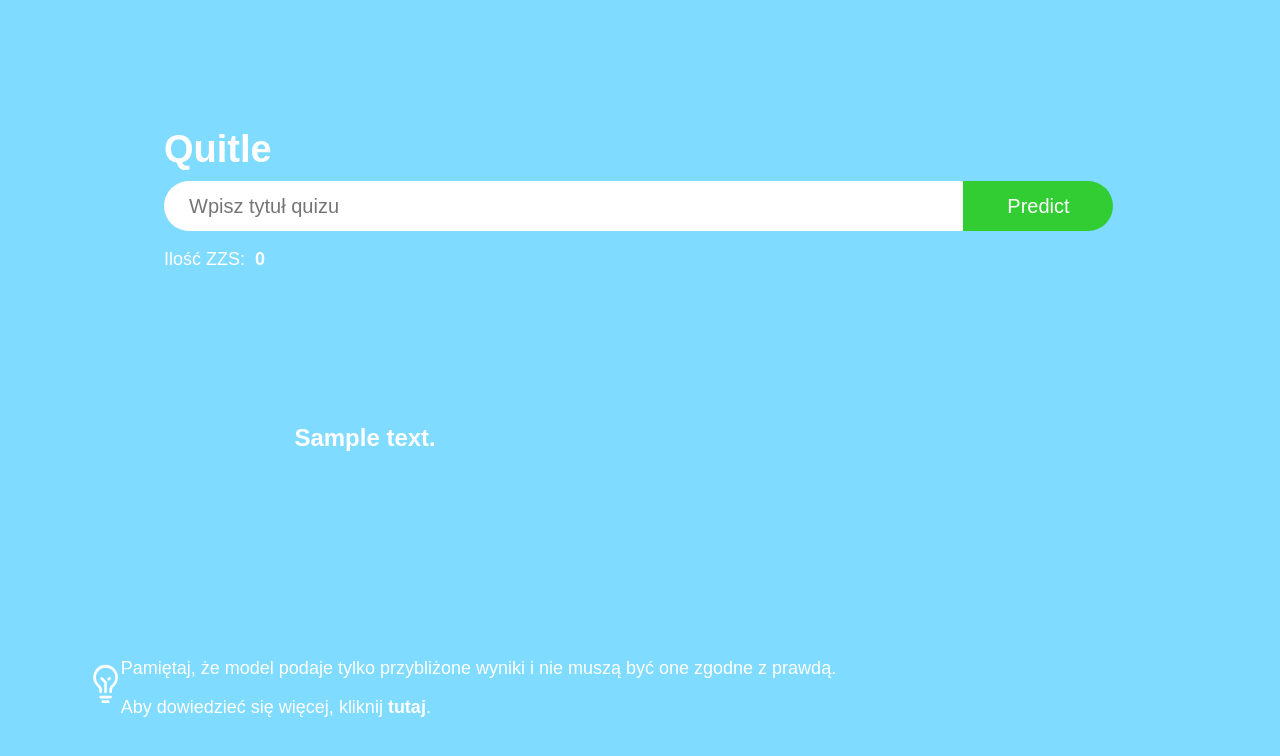
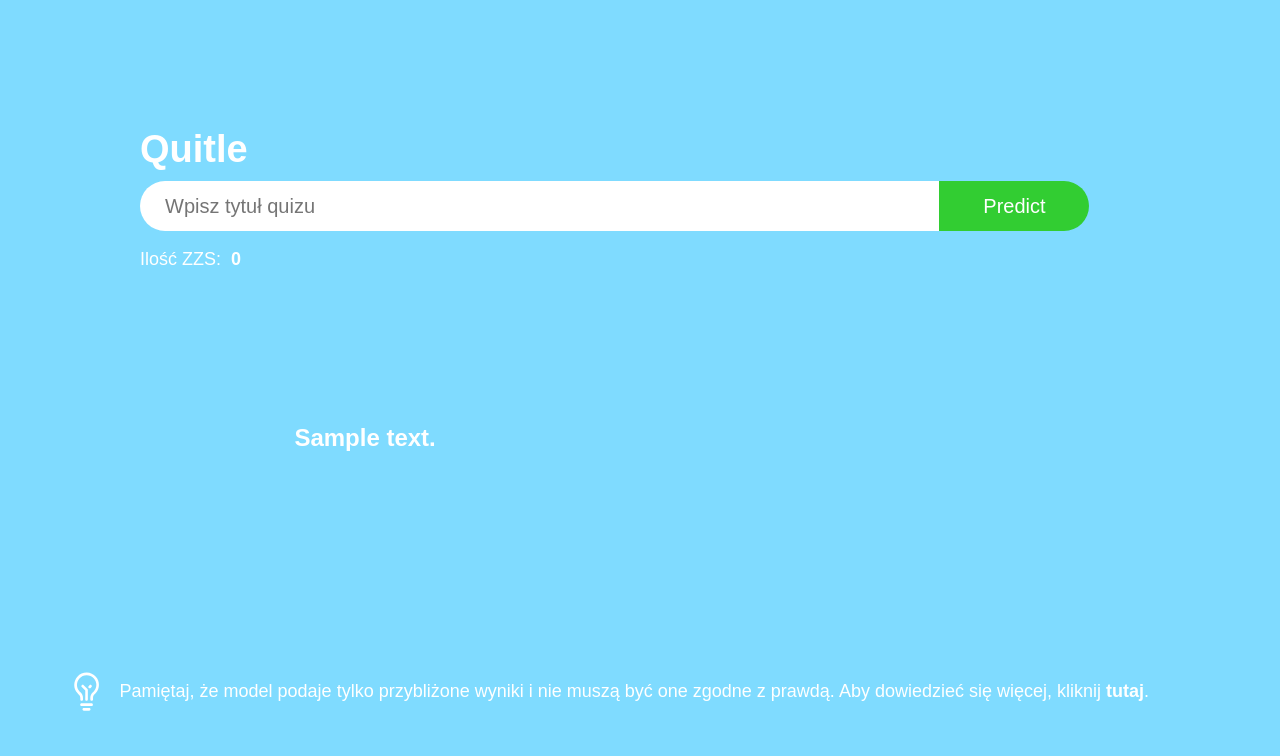
Before and after one commit to JakUrb04/quitle, a Flask app: template templates/index.html in a window 1280 px wide. Shown: the top 756 px of the page. Run offline with Flask 2, Linux system fonts and the light colour scheme; the template is opened without the code that fills it: most values are stand-ins (such as "Sample title", 1, 10 or a date in 2020); parts of the project's set-up code (start-up, migrations or seed data) failed here and were passed over.

Commit message:
scale-app

```diff
--- a/static/style.css
+++ b/static/style.css
@@ -15,13 +15,11 @@ h1
 .box
 {
   position: absolute;
-  /*top: 50%*/
-  /*lef: 50%*/
-  /*transform: translate(-50, -50)*/
   top: 28%;
-  left: 55%;
-  width: 1000px;
-  transform: translate(-54%,-60%);
+  left: 50%;
+  width: 90%;
+  max-width: 1000px;
+  transform: translate(-50%,-60%);
 }
 a{
   color:inherit;
@@ -78,22 +74,29 @@ p .count
   margin-left: 5px;
   font-family: sans-serif;
 }
-.hint
-{
+
+.hinter {
   position: absolute;
-  top: 85%;
-  left: 10%;
-  transform: translate(-100%,-38%);
+  bottom: 10%;
+  left: 5%;
+  display: flex;
+  align-items: center;
 }
-.hinter
-{
-  position: absolute;
+
+.hinter img {
+  margin-right: 10px;
+  width: 45px;
+  height: 45px;
+}
+
+.hinter p {
   font-family: sans-serif;
-  top: 81%;
-  left: 25%;
-  transform: translate(-60%,-8%);
-  margin-left: 230px;
+  color: #fff;
+  font-size: 18px;
+  margin-left: 0.5px;
+  display: inline-block;
 }
+
 .prediction_title
 {
   position: absolute;
--- a/templates/index.html
+++ b/templates/index.html
@@ -2,6 +2,7 @@
 <html lang="pl">
 <head>
 <meta charset="utf-8">
+<meta name="viewport" content="width=device-width, initial-scale=1.0">
 <title>Quitle</title>
 <link rel="stylesheet" type="text/css" href="{{ url_for('static', filename='style.css') }}">
 <link rel="icon" href="{{ url_for('static', filename='kq.png') }}" type="image/icon type">
@@ -15,17 +16,13 @@
         </form>
         <p>Ilość ZZS: <span class="count">0</span><span id="message"></span></p>
     </div>
-    <div class="hint">
-      <img src="{{ url_for('static', filename='idea.svg') }}" alt="idea" width="45" height="45">
+  <div class="prediction_title">
+    <h3>{{ prediction_text }}</h3>
   </div>
   <div class="hinter">
-    <p>
-      Pamiętaj, że model podaje tylko przybliżone wyniki i nie muszą być one zgodne z prawdą.</p>
-      <p>Aby dowiedzieć się więcej, kliknij <a href="{{ url_for('static', filename='site.html')}}"><strong>tutaj</strong></a>.
-    </p>
-  </div>
-  <div class="prediction_title">
-    <h3>{{ prediction_text }}</h3>
+    <img id="lightbuble" src="{{ url_for('static', filename='idea.svg') }}" alt="idea">
+    <p>Pamiętaj, że model podaje tylko przybliżone wyniki i nie muszą być one zgodne z prawdą.
+    Aby dowiedzieć się więcej, kliknij <a href="{{ url_for('static', filename='site.html')}}"><strong>tutaj</strong></a>.</p>
   </div>
     <script>
         const input = document.querySelector('input[type="text"]');
@@ -38,9 +35,11 @@
           if (input.value.length > 80) {
             form.setAttribute('onsubmit','return true;');
             message.textContent = '     Uwaga, ten tytuł może być zbyt długi!';
+            count.classList.add('warning')
           } else {
             form.removeAttribute('onsubmit');
             message.textContent = '';
+            count.classList.remove('warning')
           } });
       </script>
 </body>
```
Also changed, not shown: other parts of static/style.css (+102 -5 lines), static/site.html (+24 -2 lines), static/styles.css (+45 -0 lines), 1 other file.
